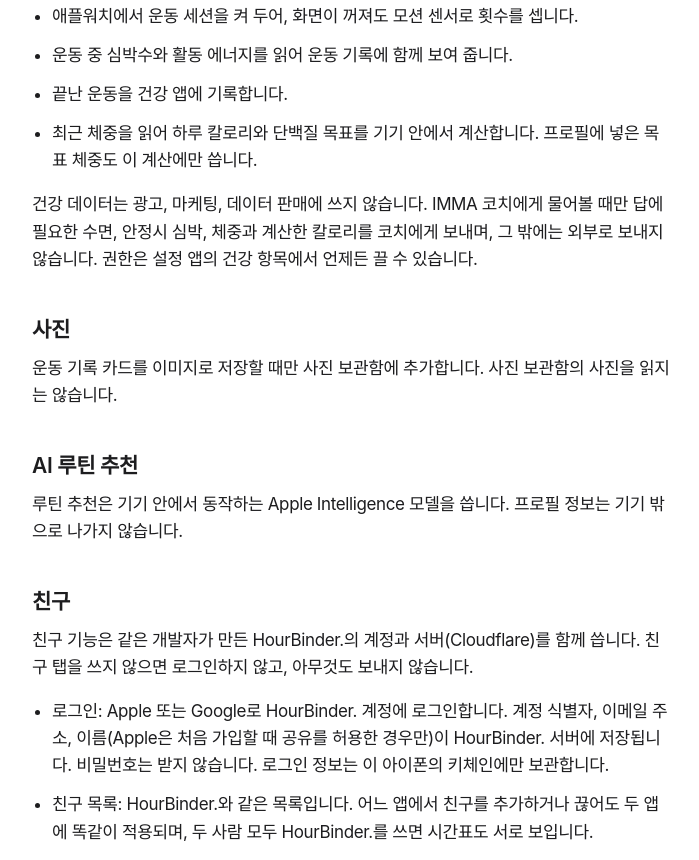
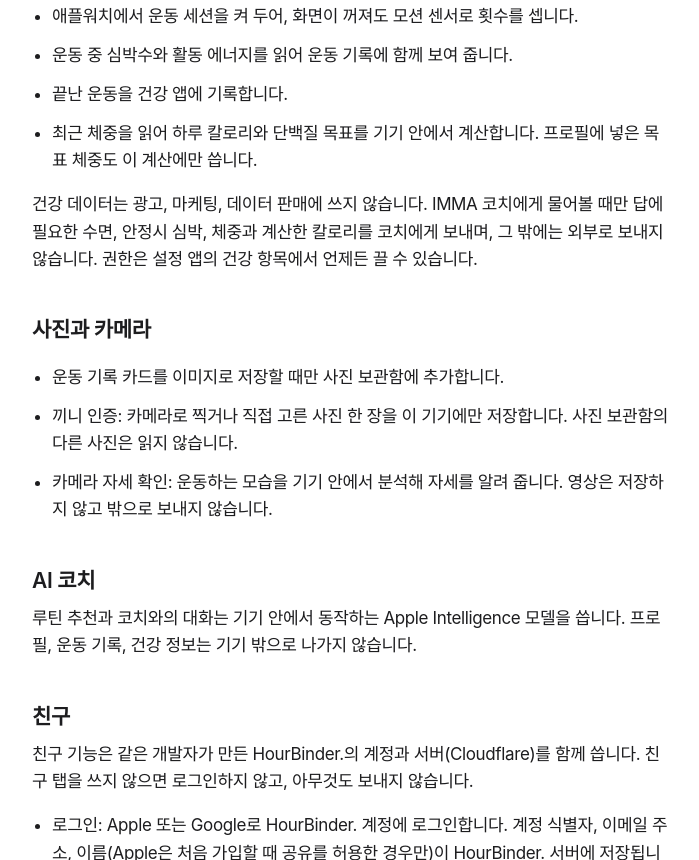
Before and after one commit to shinehyeuk-pixel/imma-support, a plain HTML site: page privacy/index.html in a window 1280 px wide. Shown: the part 485-1345 px from the top of the page, without its empty margins (288-987 px from the left). Drawn offline with Linux system fonts and the light colour scheme.

Commit message:
Privacy: cover the camera (meal photos, form check) and the on-device AI chat
Co-Authored-By: Claude Opus 5.5 <noreply@anthropic.com>

```diff
--- a/privacy/index.html
+++ b/privacy/index.html
@@ -28,11 +28,15 @@
 </ul>
 <p>건강 데이터는 광고, 마케팅, 데이터 판매에 쓰지 않습니다. IMMA 코치에게 물어볼 때만 답에 필요한 수면, 안정시 심박, 체중과 계산한 칼로리를 코치에게 보내며, 그 밖에는 외부로 보내지 않습니다. 권한은 설정 앱의 건강 항목에서 언제든 끌 수 있습니다.</p>
 
-<h2>사진</h2>
-<p>운동 기록 카드를 이미지로 저장할 때만 사진 보관함에 추가합니다. 사진 보관함의 사진을 읽지는 않습니다.</p>
+<h2>사진과 카메라</h2>
+<ul>
+<li>운동 기록 카드를 이미지로 저장할 때만 사진 보관함에 추가합니다.</li>
+<li>끼니 인증: 카메라로 찍거나 직접 고른 사진 한 장을 이 기기에만 저장합니다. 사진 보관함의 다른 사진은 읽지 않습니다.</li>
+<li>카메라 자세 확인: 운동하는 모습을 기기 안에서 분석해 자세를 알려 줍니다. 영상은 저장하지 않고 밖으로 보내지 않습니다.</li>
+</ul>
 
-<h2>AI 루틴 추천</h2>
-<p>루틴 추천은 기기 안에서 동작하는 Apple Intelligence 모델을 씁니다. 프로필 정보는 기기 밖으로 나가지 않습니다.</p>
+<h2>AI 코치</h2>
+<p>루틴 추천과 코치와의 대화는 기기 안에서 동작하는 Apple Intelligence 모델을 씁니다. 프로필, 운동 기록, 건강 정보는 기기 밖으로 나가지 않습니다.</p>
 
 <h2>친구</h2>
 <p>친구 기능은 같은 개발자가 만든 HourBinder.의 계정과 서버(Cloudflare)를 함께 씁니다. 친구 탭을 쓰지 않으면 로그인하지 않고, 아무것도 보내지 않습니다.</p>
```
